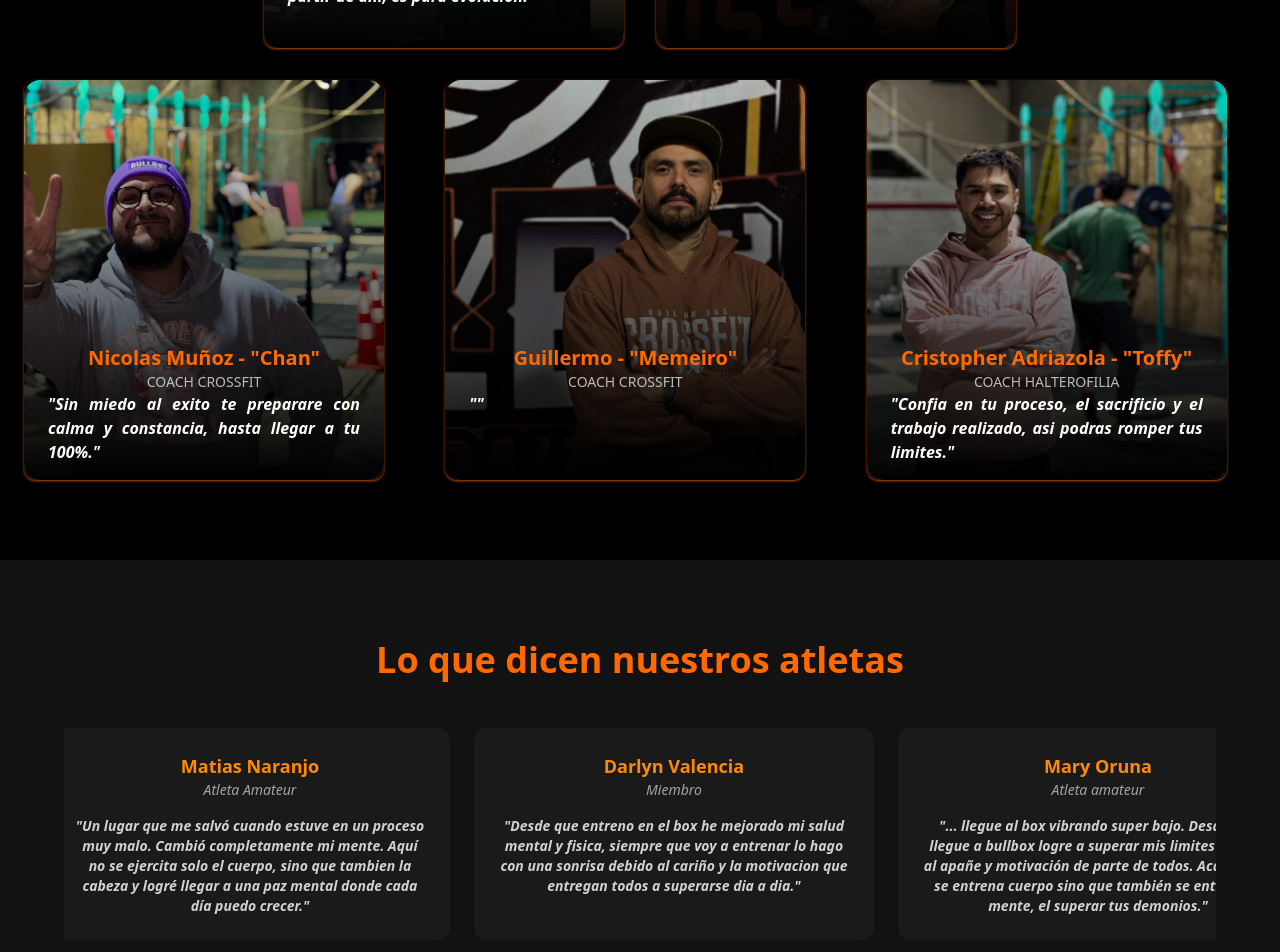
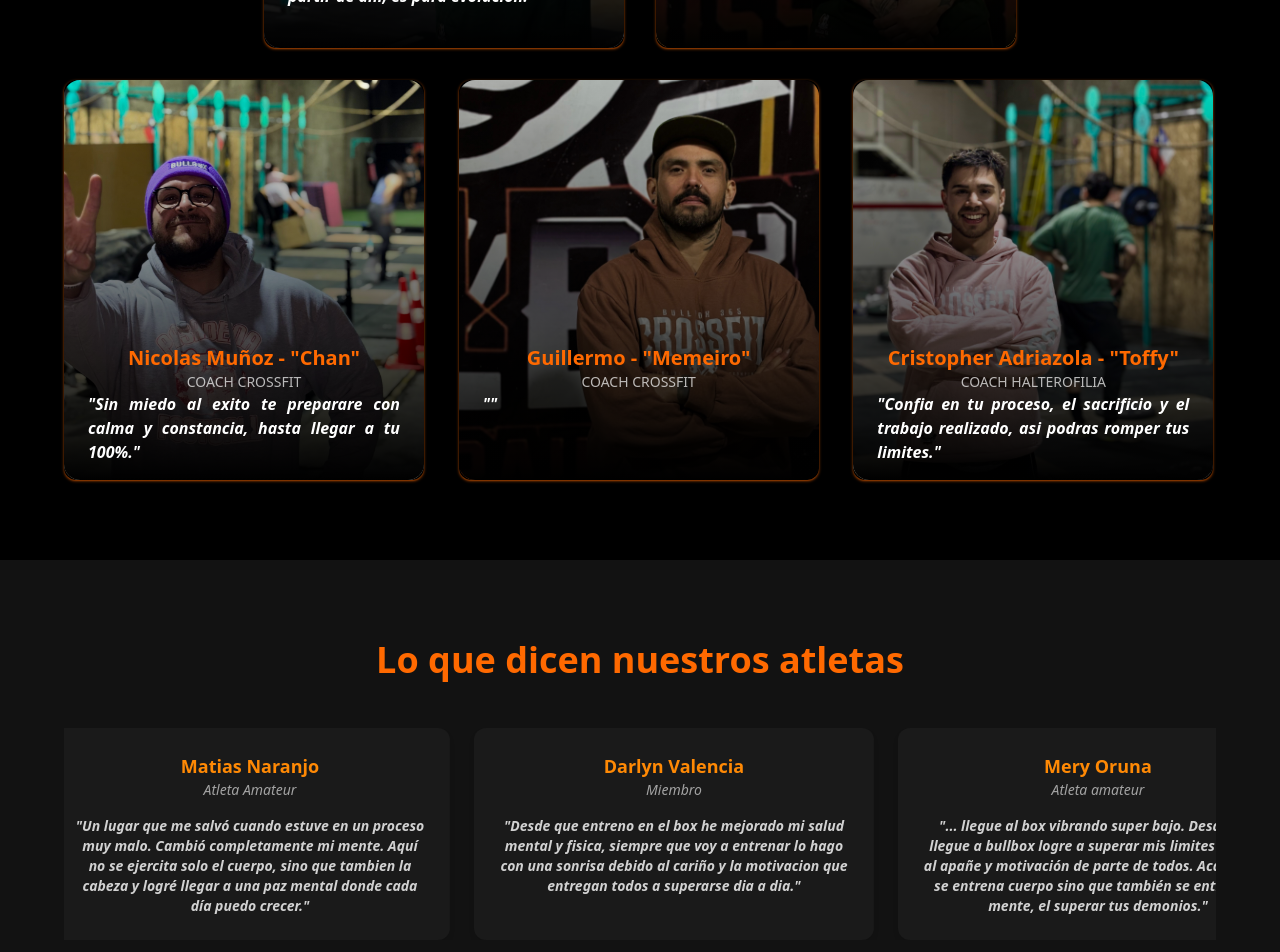
Before and after one commit to 0xTiaz/crossfit-bullbox-365, a React (Vite) app: page / in a window 1280 px wide. Shown: the part 1707-2659 px from the top of the page. Built offline with nearby package versions, Linux system fonts and the light colour scheme.

Commit message:
Coach card align fixed - Matias Figueroa

```diff
--- a/src/components/Coaches/CoachCard.jsx
+++ b/src/components/Coaches/CoachCard.jsx
@@ -13,7 +13,7 @@ const CoachCard = ({ name, role, image, bio, alias, grid }) => {
       transition={{ duration: 0.9, ease: "easeOut" }}
       className={cn(
         "relative bg-black/5 backgrop-blur-sm rounded-xl shadow-sm shadow-orange-500/60 h-100 p-6 text-white text-center",
-        grid ? "w-90" : "w-[100%]"
+        grid ? "w-90" : "w-full"
       )}
     >
       <div
--- a/src/components/Coaches/Coaches.jsx
+++ b/src/components/Coaches/Coaches.jsx
@@ -7,11 +7,11 @@ const Coaches = ({ data }) => {
       id="coaches"
       className="py-20 px-6 bg-black text-white text-center"
     >
-      <div className="max-w-7xl mx-auto">
+      <div className="max-w-6xl mx-auto">
         <h2 className="text-3xl md:text-4xl font-bold mb-12 text-orange-500">
           Conoce Nuestra Familia
         </h2>
-        <div className="mt-8 flex justify-center gap-8 flex-wrap">
+        <div className="mt-8 flex justify-between md:justify-center gap-8 flex-wrap">
           {data.slice(0, 2).map((coach, idx) => (
             <CoachCard key={idx} {...coach} grid />
           ))}
--- a/src/utils/data.js
+++ b/src/utils/data.js
@@ -102,7 +102,7 @@ export const testimonials = [
     image: "",
   },
   {
-    name: "Mary Oruna",
+    name: "Mery Oruna",
     role: "Atleta amateur",
     comment:
       "... llegue al box vibrando super bajo. Desde que llegue a bullbox logre a superar mis limites gracias al apañe y motivación de parte de todos. Aca no solo se entrena cuerpo sino que también se entrena la mente, el superar tus demonios.",
```
